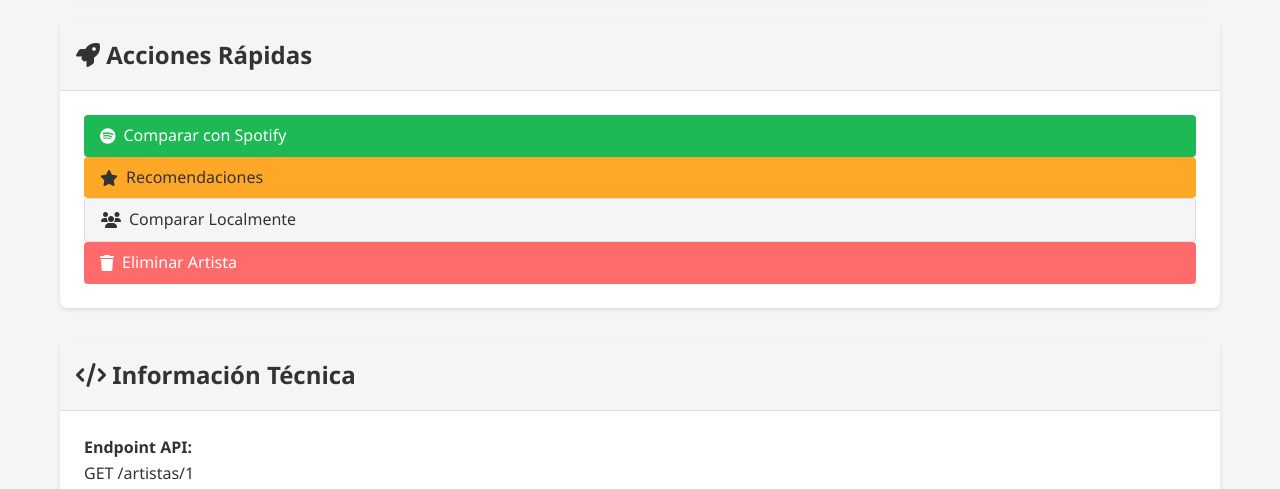
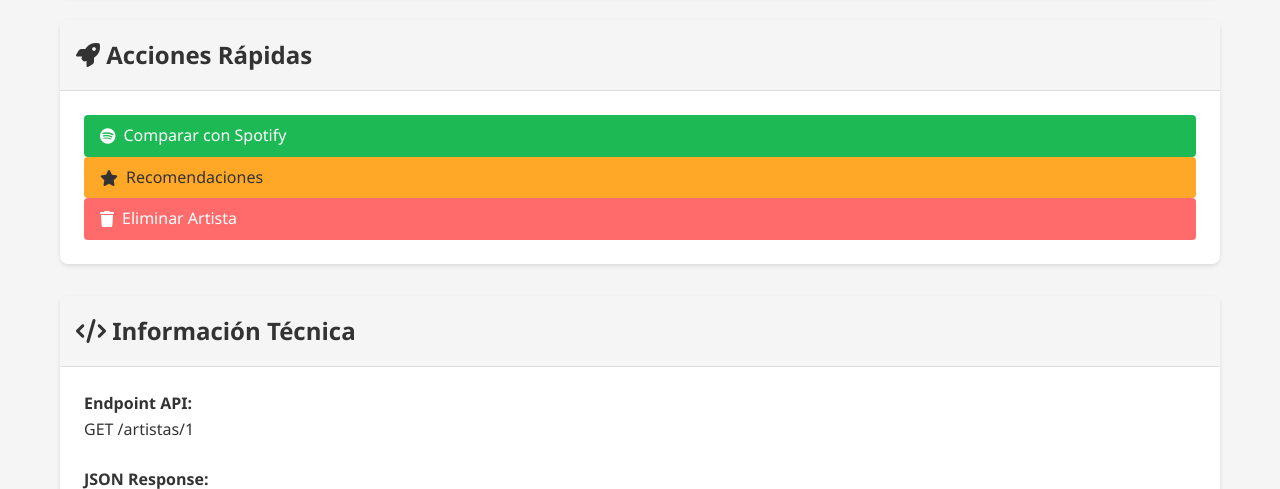
Before and after one commit to CSP3103/SPOTREND, a FastAPI app: page /artistas/1 in a window 1280 px wide. Shown: the part 1545-2034 px from the top of the page. Run offline with FastAPI, Linux system fonts and the light colour scheme; tables that the repository leaves empty hold one stand-in row (values such as "Sample post"); grey boxes marked "Sample" are stand-in pictures.

Commit message:
Arreglo 1
Removed the 'Comparar Localmente' button from the artist detail page.

```diff
--- a/templates/artistas/detail.html
+++ b/templates/artistas/detail.html
@@ -154,10 +154,6 @@
 
                     <a href="/recomendaciones/artista/{{ artista.id }}" class="btn btn-warning btn-block">
                         <i class="fas fa-star"></i> Recomendaciones
-                    </a>
-
-                    <a href="/comparacion-local/artistas/{{ artista.id }}/comparar" class="btn btn-secondary btn-block">
-                        <i class="fas fa-users"></i> Comparar Localmente
                     </a>
 
                     <a href="/artistas/{{ artista.id }}/eliminar" class="btn btn-danger btn-block">
```
